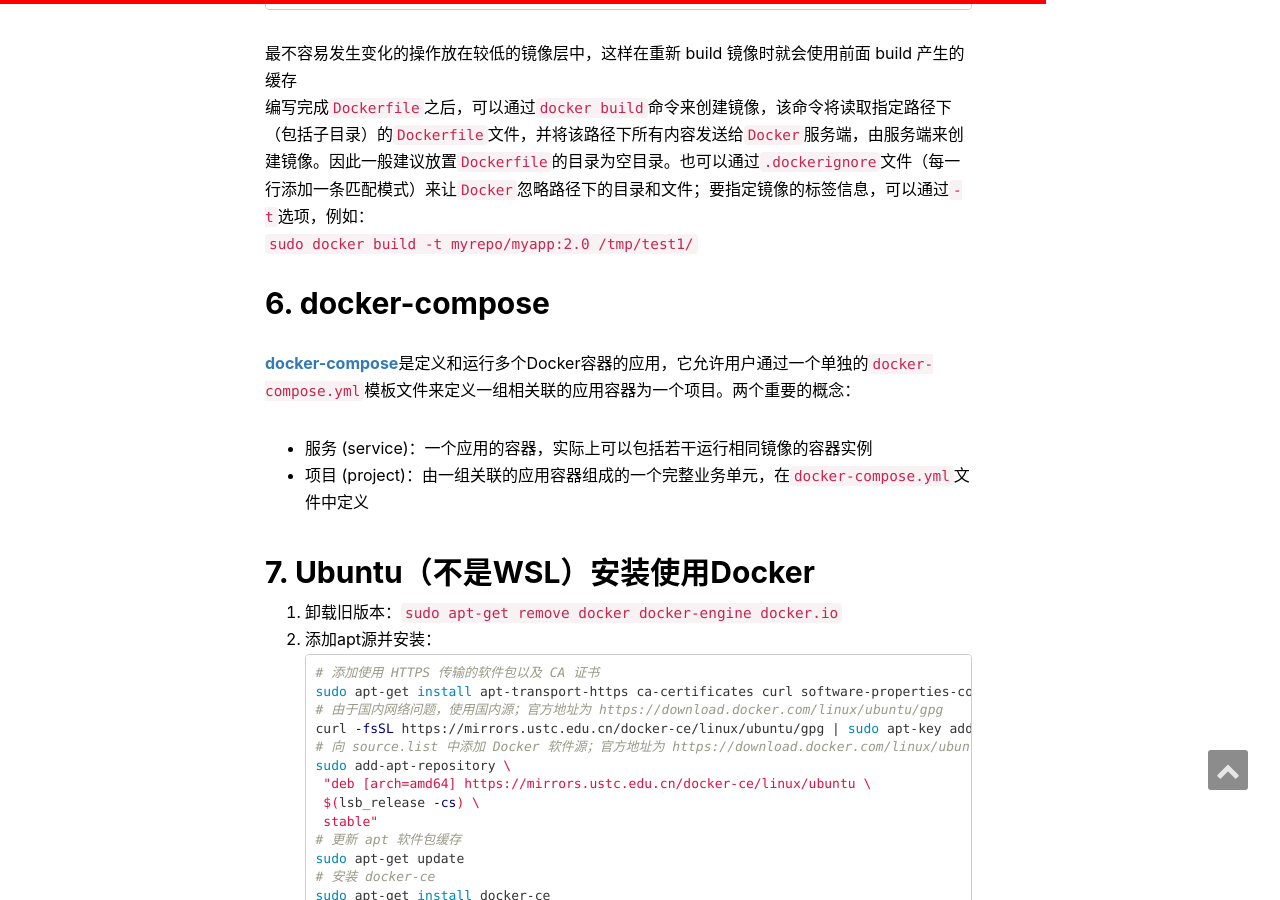
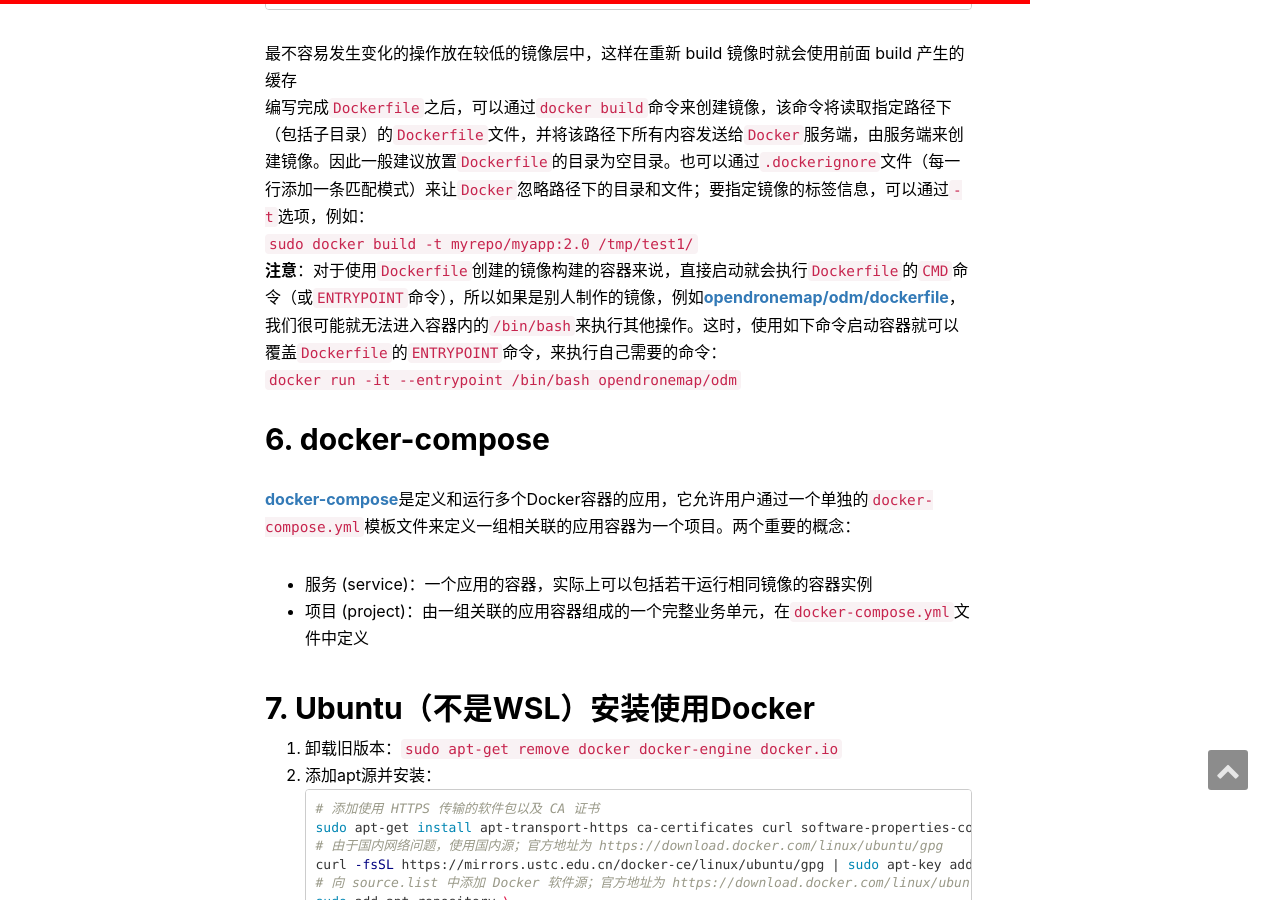
Before and after one commit to zfb132/zfb132.github.com, a Jekyll site: the page built from _posts/2020-12-16-ubuntu_and_wsl2_config_docker.md, in a window 1280 px wide and 900 px high, scrolled down 6869 px. Built offline with Jekyll 4.4.1, drawn with Linux system fonts in a browser that asks for light colours; nearby versions of some CDN libraries; comment, search, counter and statistics services are not loaded.

Commit message:
添加说明

```diff
--- a/_posts/2020-12-16-ubuntu_and_wsl2_config_docker.md
+++ b/_posts/2020-12-16-ubuntu_and_wsl2_config_docker.md
@@ -214,6 +214,8 @@ ONBUILD RUN /usr/local/bin/python-build --dir /app/src
 最不容易发生变化的操作放在较低的镜像层中，这样在重新 build 镜像时就会使用前面 build 产生的缓存
 编写完成`Dockerfile`之后，可以通过`docker build`命令来创建镜像，该命令将读取指定路径下（包括子目录）的`Dockerfile`文件，并将该路径下所有内容发送给`Docker`服务端，由服务端来创建镜像。因此一般建议放置`Dockerfile`的目录为空目录。也可以通过`.dockerignore`文件（每一行添加一条匹配模式）来让`Docker`忽略路径下的目录和文件；要指定镜像的标签信息，可以通过`-t`选项，例如：
 `sudo docker build -t myrepo/myapp:2.0 /tmp/test1/`
+**注意**：对于使用`Dockerfile`创建的镜像构建的容器来说，直接启动就会执行`Dockerfile`的`CMD`命令（或`ENTRYPOINT`命令），所以如果是别人制作的镜像，例如[opendronemap/odm/dockerfile](https://hub.docker.com/r/opendronemap/odm/dockerfile)，我们很可能就无法进入容器内的`/bin/bash`来执行其他操作。这时，使用如下命令启动容器就可以覆盖`Dockerfile`的`ENTRYPOINT`命令，来执行自己需要的命令：
+`docker run -it --entrypoint /bin/bash opendronemap/odm`
 ## 6. docker-compose
 [docker-compose](https://github.com/docker/compose)是定义和运行多个Docker容器的应用，它允许用户通过一个单独的`docker-compose.yml`模板文件来定义一组相关联的应用容器为一个项目。两个重要的概念：
 * 服务 (service)：一个应用的容器，实际上可以包括若干运行相同镜像的容器实例
```
